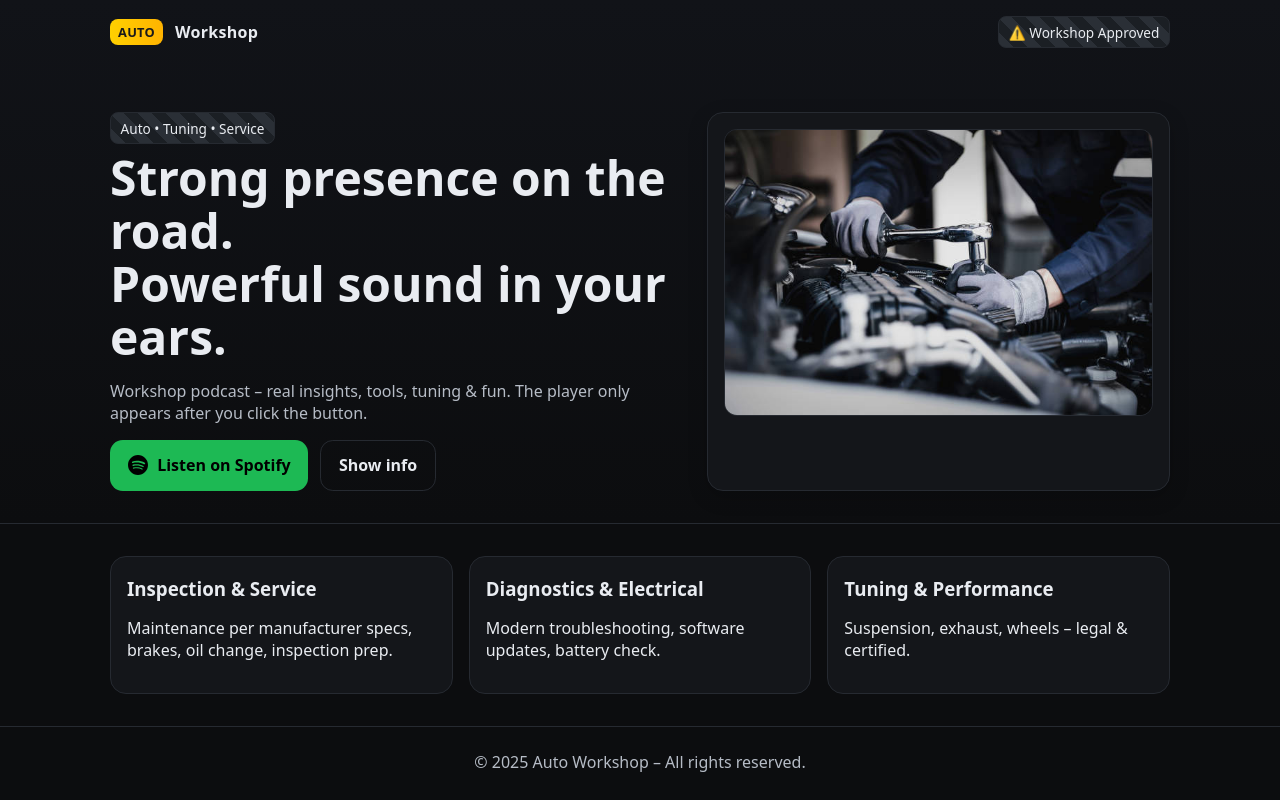
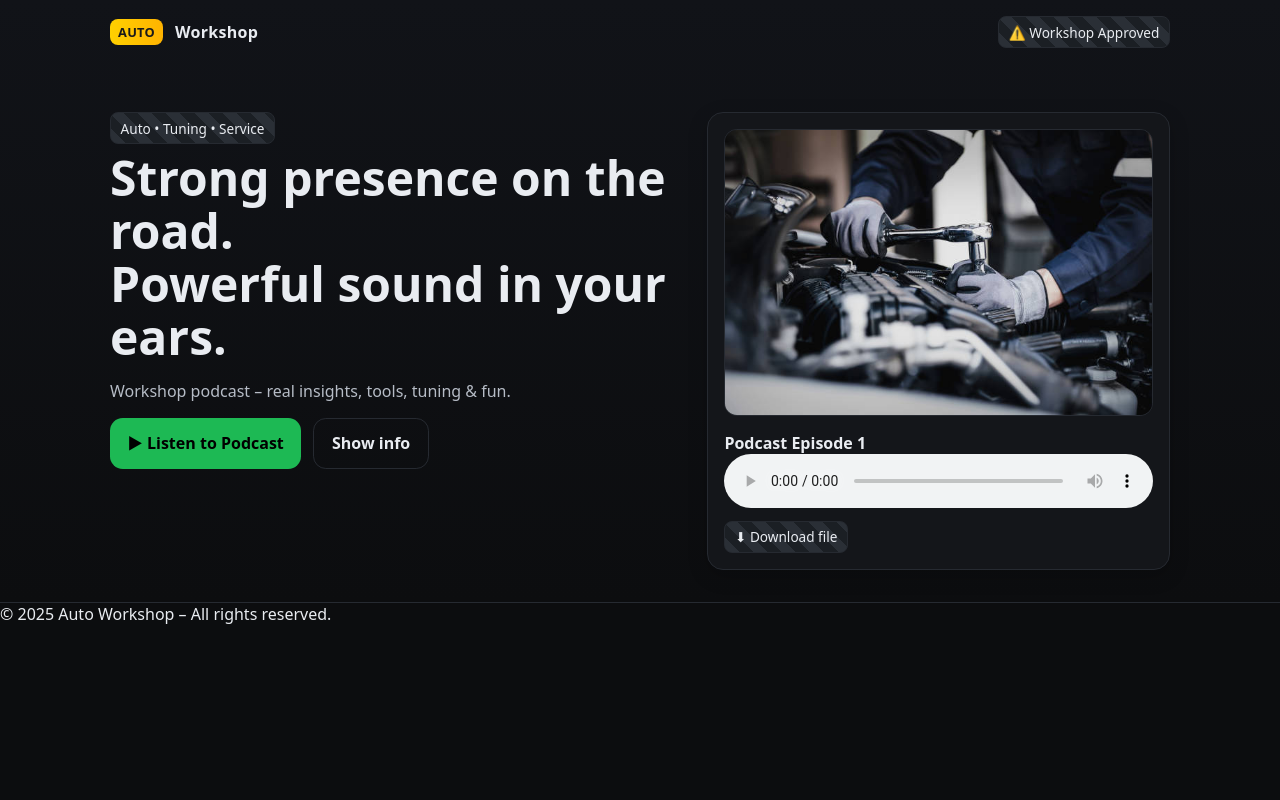
Before and after one commit to emiles101303-del/kfz-website, a plain HTML site: page index.html in a window 1280 px wide. Drawn offline with Linux system fonts and the light colour scheme.

Commit message:
Update index.html

```diff
--- a/index.html
+++ b/index.html
@@ -4,7 +4,7 @@
   <meta charset="UTF-8" />
   <meta name="viewport" content="width=device-width, initial-scale=1.0" />
   <title>Auto Workshop – Podcast & Service</title>
-  <meta name="description" content="Auto Workshop website in a garage look. Listen to our podcast – player appears only after you click the button." />
+
   <style>
     :root{
       --bg:#0c0d0f; --panel:#14161a; --text:#e9ecf1; --muted:#b6bcc6;
@@ -23,25 +23,19 @@
     .hazard{display:inline-flex; align-items:center; gap:.5rem; padding:.35rem .6rem; border-radius:.5rem; background:repeating-linear-gradient(45deg,#2a2f36,#2a2f36 10px,#1b1f24 10px,#1b1f24 20px); border:1px solid var(--border); font-size:.85rem; color:#e9ecf1}
     .cta-row{display:flex; gap:.75rem; flex-wrap:wrap; margin-top:1rem}
     .btn{display:inline-flex; align-items:center; gap:.6rem; padding:.85rem 1.1rem; border-radius:.8rem; text-decoration:none; color:#0b0e0f; font-weight:700; border:0; cursor:pointer; transition:transform .06s ease, box-shadow .2s ease; user-select:none}
-    .btn:hover{transform:translateY(-1px)} .btn:active{transform:translateY(0)}
     .btn-spotify{background:var(--ok); color:#000}
     .btn-ghost{background:transparent; color:var(--text); border:1px solid var(--border)}
     .panel{background:var(--panel); border:1px solid var(--border); border-radius:1rem; padding:1rem; box-shadow:0 6px 20px rgba(0,0,0,.2)}
     .media img{width:100%; border-radius:.8rem; border:1px solid var(--border); display:block}
-    .list{max-width:1100px; margin:2rem auto; padding:0 1.25rem; display:grid; gap:1rem; grid-template-columns:repeat(3,1fr)}
-    @media (max-width:900px){.list{grid-template-columns:1fr}}
-    .card{background:var(--panel); border:1px solid var(--border); border-radius:1rem; padding:1rem}
-    .card h3{margin:.2rem 0 .4rem}
-    footer{border-top:1px solid var(--border); margin-top:2rem; padding:1.5rem 1.25rem; color:var(--muted); text-align:center}
-    .spotify-icon{width:20px; height:20px; display:inline-block}
 
-    /* smooth reveal for the player */
-    #playerWrap{display:none; opacity:0; transform:translateY(4px); transition:.2s ease}
-    #playerWrap.show{display:block; opacity:1; transform:none}
-    audio{width:100%; margin-top:.75rem}
+    /* PLAYER sichtbar machen */
+    #playerWrap{margin-top:1rem;}
+    audio{width:100%;}
   </style>
 </head>
+
 <body>
+
 <header>
   <div class="nav">
     <div class="brand">
@@ -55,111 +49,63 @@
     <div>
       <span class="hazard">Auto • Tuning • Service</span>
       <h1>Strong presence on the road.<br/>Powerful sound in your ears.</h1>
-        <p>Workshop podcast – real insights, tools, tuning & fun. The player only appears after you click the button.</p>
+      <p>Workshop podcast – real insights, tools, tuning & fun.</p>
+
       <div class="cta-row">
-
-          <!-- FIXED: absolute root path -->
-          <a id="playBtn" class="btn btn-spotify" href="#"
-             data-src="/assets/KFZ.mp3"
-             aria-controls="playerWrap" aria-expanded="false">
-
-            <svg class="spotify-icon" viewBox="0 0 24 24" fill="currentColor" aria-hidden="true">
-              <path d="M12 0C5.37 0 0 5.37 0 12c0 6.64 5.37 12 12 12s12-5.36 12-12C24 5.37 18.63 0 12 0zm5.5 17.3c-.2.33-.63.44-.96.24-2.64-1.61-5.96-1.98-9.88-1.13-.38.08-.76-.16-.84-.54-.08-.38.16-.76.54-.84 4.22-.92 7.9-.5 10.78 1.27.33.2.44.63.24.96zm1.37-3.08c-.25.41-.79.54-1.2.29-3.02-1.84-7.63-2.38-11.2-1.35-.46.12-.94-.15-1.06-.61-.12-.46.15-.94.61-1.06 4.05-1.07 9.07-.47 12.52 1.61.41.25.54.79.29 1.2zm.12-3.22c-3.59-2.13-9.56-2.33-13.01-1.35-.55.16-1.12-.16-1.28-.71-.16-.55.16-1.12.71-1.28 3.96-1.13 10.57-.89 14.69 1.56.5.3.66.95.36 1.45-.3.5-.95.66-1.45.36z"/>
-            </svg>
-            Listen on Spotify
+        <a id="playBtn" class="btn btn-spotify" href="#" data-src="assets/KFZ.mp3">
+          ▶ Listen to Podcast
         </a>
-
         <a class="btn btn-ghost" href="#podcast">Show info</a>
       </div>
     </div>
 
     <div class="panel">
       <div class="media">
-          <!-- FIXED: absolute root path -->
-          <img src="/assets/hero.jpg" alt="Auto workshop" onerror="this.style.display='none'">
+        <img src="assets/hero.jpg" alt="Auto workshop">
       </div>
 
-        <div id="playerWrap" aria-live="polite">
-          <div id="podcast" style="margin-top:.75rem">
-            <strong>Podcast: Episode 1 – Starting in the Workshop</strong>
-            <p class="muted" style="color:var(--muted); margin:.35rem 0 0">Tips, trends & honest mechanic stories.</p>
-
-            <audio id="player" controls preload="none" aria-label="Podcast audio player"></audio>
-
+      <!-- PLAYER sichtbar -->
+      <div id="playerWrap">
+        <strong>Podcast Episode 1</strong>
+        <audio id="player" controls preload="none"></audio>
         <div style="margin-top:.5rem">
-              <a id="downloadLink" href="#" download class="hazard" style="text-decoration:none">⬇︎ Download file</a>
+          <a id="downloadLink" href="assets/KFZ.mp3" download class="hazard" style="text-decoration:none">⬇ Download file</a>
         </div>
       </div>
-        </div>
+
     </div>
   </section>
 </header>
 
-  <main>
-    <section class="list">
-      <article class="card">
-        <h3>Inspection & Service</h3>
-        <p>Maintenance per manufacturer specs, brakes, oil change, inspection prep.</p>
-      </article>
-      <article class="card">
-        <h3>Diagnostics & Electrical</h3>
-        <p>Modern troubleshooting, software updates, battery check.</p>
-      </article>
-      <article class="card">
-        <h3>Tuning & Performance</h3>
-        <p>Suspension, exhaust, wheels – legal & certified.</p>
-      </article>
-    </section>
-  </main>
-
 <footer>
   © <span id="y"></span> Auto Workshop – All rights reserved.
 </footer>
-<!-- Hidden player (revealed on click) -->
-<div id="playerWrap" aria-live="polite" style="display:none; opacity:0; transition:.35s ease; max-width:420px; margin:2rem auto 0">
-  <img src="assets/hero.jpg" alt="Workshop image" style="width:100%; border-radius:12px; margin-bottom:1rem">
 
-  <strong style="display:block; margin-bottom:.35rem">
-    Podcast Episode 1 – Starting in the Workshop
-  </strong>
 
-  <p style="color:#aaa; margin:0 0 1rem">
-    Tips, trends & honest mechanic stories.
-  </p>
-
-  <audio id="player" controls preload="none" style="width:100%;"></audio>
-
-  <div style="margin-top:.75rem; text-align:left">
-    <a id="downloadLink" href="assets/KFZ.mp3" download style="color:#f0b400; text-decoration:none">
-      ⬇︎ Download file
-    </a>
-  </div>
-</div>
-
+<!-- SCRIPT -->
 <script>
 (function(){
-      var y=document.getElementById('y');
-      if(y) y.textContent=new Date().getFullYear();
+  var y = document.getElementById('y');
+  if (y) y.textContent = new Date().getFullYear();
 })();
 
 const btn  = document.getElementById('playBtn');
-    const wrap = document.getElementById('playerWrap');
-    const audio= document.getElementById('player');
-    const dl   = document.getElementById('downloadLink');
+const audio = document.getElementById('player');
+const dl    = document.getElementById('downloadLink');
 
-    if (btn && wrap && audio) {
 btn.addEventListener('click', function(e){
     e.preventDefault();
-        const src = btn.dataset.src || '/assets/KFZ.mp3';
+
+    const src = btn.dataset.src;
+
     if (audio.getAttribute('src') !== src) {
         audio.setAttribute('src', src);
-          if (dl) dl.setAttribute('href', src);
+        dl.setAttribute('href', src);
     }
-        wrap.classList.add('show');
-        btn.setAttribute('aria-expanded','true');
+
     audio.play().catch(()=>{});
 });
-    }
 </script>
+
 </body>
 </html>
```
Lines whose indentation alone changed are shown as unchanged.
